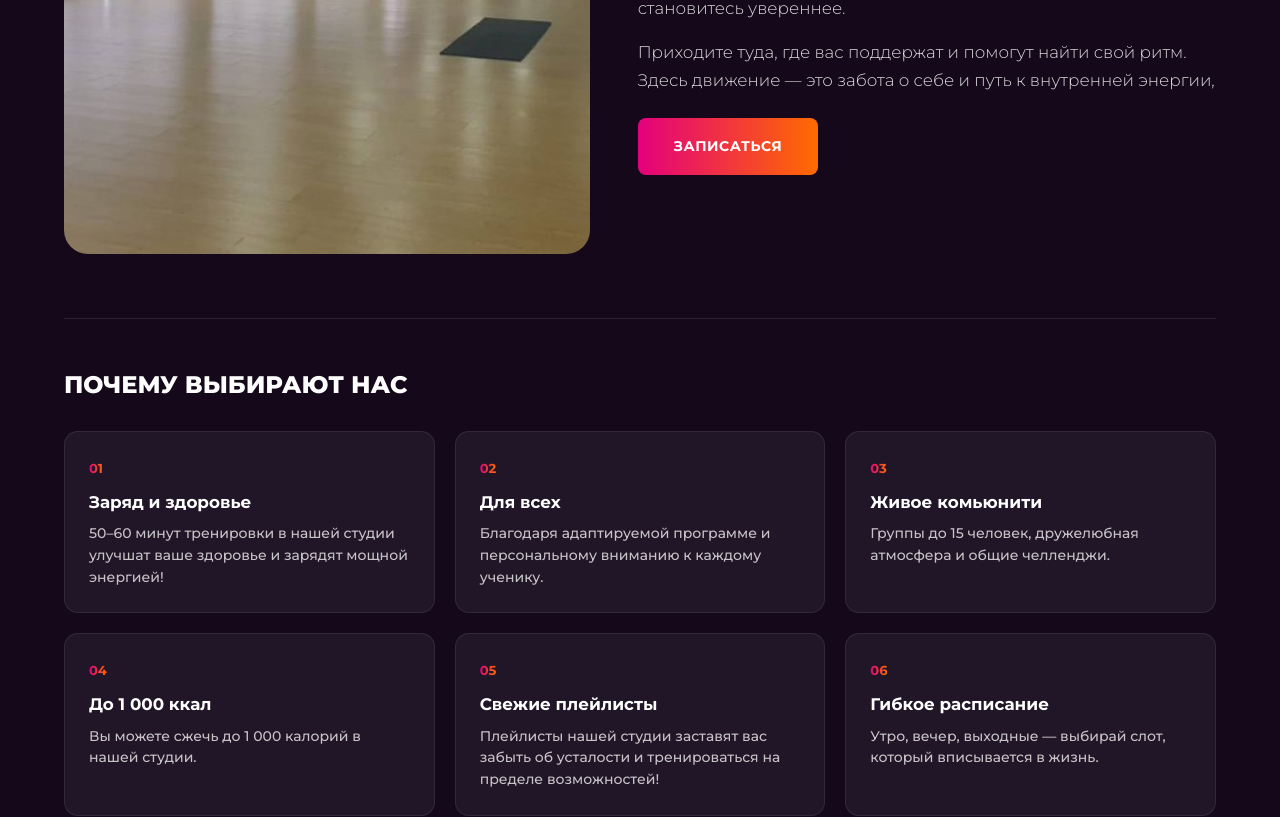
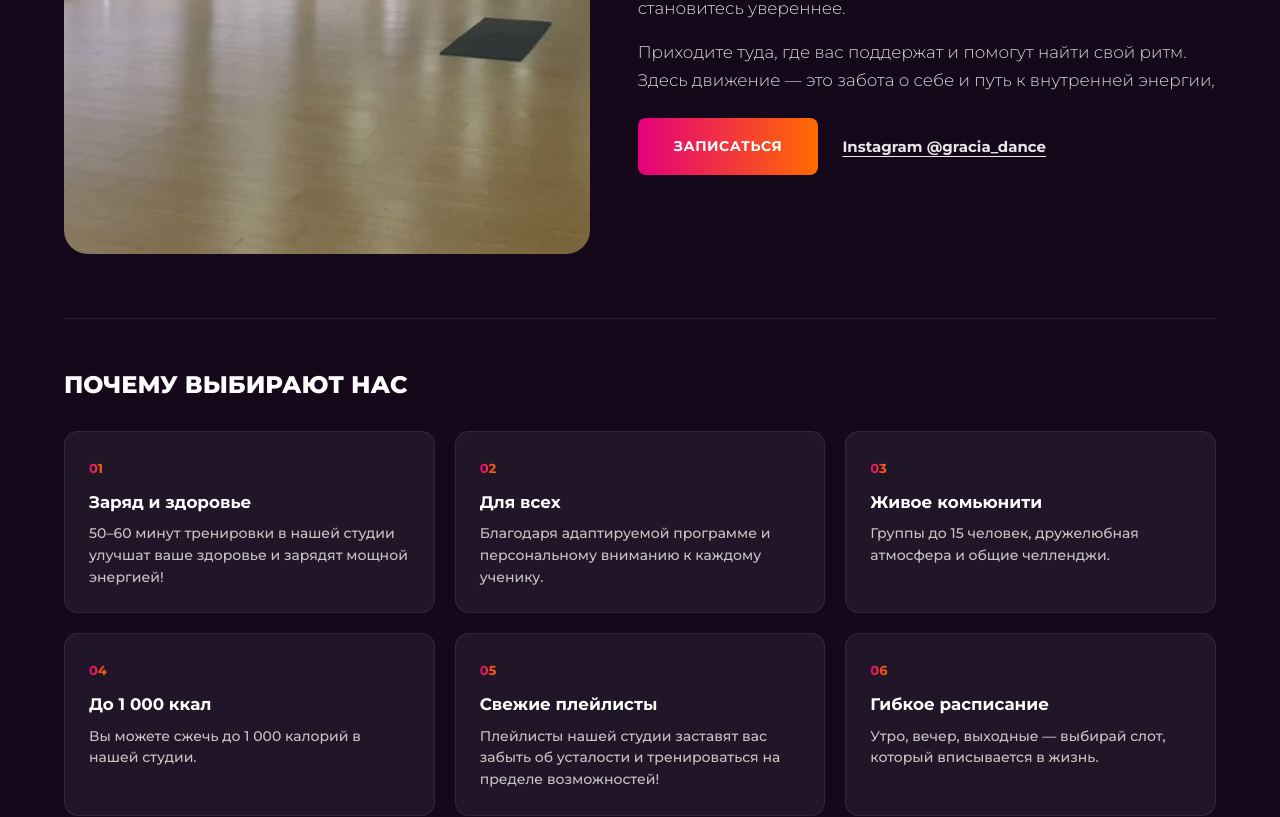
Before and after one commit to gama1726/zumba-site, a React (Vite) app: page / in a window 1280 px wide. Shown: the part 1283-2100 px from the top of the page. Built offline with nearby package versions, Linux system fonts and the light colour scheme.

Commit message:
feat:добавить инст

```diff
--- a/src/components/layout/Footer.tsx
+++ b/src/components/layout/Footer.tsx
@@ -53,7 +53,7 @@ export function Footer() {
               </li>
               <li>
                 <a href={site.social.instagram} target="_blank" rel="noreferrer">
-                  Instagram
+                  Instagram {site.social.instagramHandle}
                 </a>
               </li>
             </ul>
--- a/src/components/sections/About.module.css
+++ b/src/components/sections/About.module.css
@@ -32,6 +32,28 @@
 
 .text a {
   margin-top: 8px;
+}
+
+.actions {
+  display: flex;
+  flex-wrap: wrap;
+  align-items: center;
+  gap: 16px 24px;
+  margin-top: 8px;
+}
+
+.instagram {
+  font-size: 15px;
+  font-weight: 600;
+  color: #fff;
+  text-decoration: underline;
+  text-underline-offset: 4px;
+  opacity: 0.9;
+  transition: opacity 0.15s;
+}
+
+.instagram:hover {
+  opacity: 1;
 }
 
 .benefits {
--- a/src/components/sections/About.tsx
+++ b/src/components/sections/About.tsx
@@ -1,5 +1,6 @@
 import { benefits } from "../../data/benefits";
 import { aboutPhoto } from "../../data/gallery";
+import { site } from "../../data/site";
 import { SectionTitle } from "../ui/SectionTitle";
 import { Button } from "../ui/Button";
 import styles from "./About.module.css";
@@ -39,9 +40,19 @@ export function About() {
             Здесь движение — это забота о себе и путь к внутренней энергии,
             </p>
 
-            <Button href="#trial" size="lg">
-              Записаться
-            </Button>
+            <div className={styles.actions}>
+              <Button href="#trial" size="lg">
+                Записаться
+              </Button>
+              <a
+                href={site.social.instagram}
+                className={styles.instagram}
+                target="_blank"
+                rel="noreferrer"
+              >
+                Instagram {site.social.instagramHandle}
+              </a>
+            </div>
           </div>
         </div>
 
--- a/src/data/site.ts
+++ b/src/data/site.ts
@@ -8,7 +8,8 @@ export const site = {
   address: "г. Махачкала, ул. Бейбулатова, 31",
   social: {
     telegram: "https://t.me/+79285539600",
-    instagram: "https://instagram.com/gracia_dance",
+    instagram: "https://www.instagram.com/gracia_dance/",
+    instagramHandle: "@gracia_dance",
   },
 } as const;
 
```
